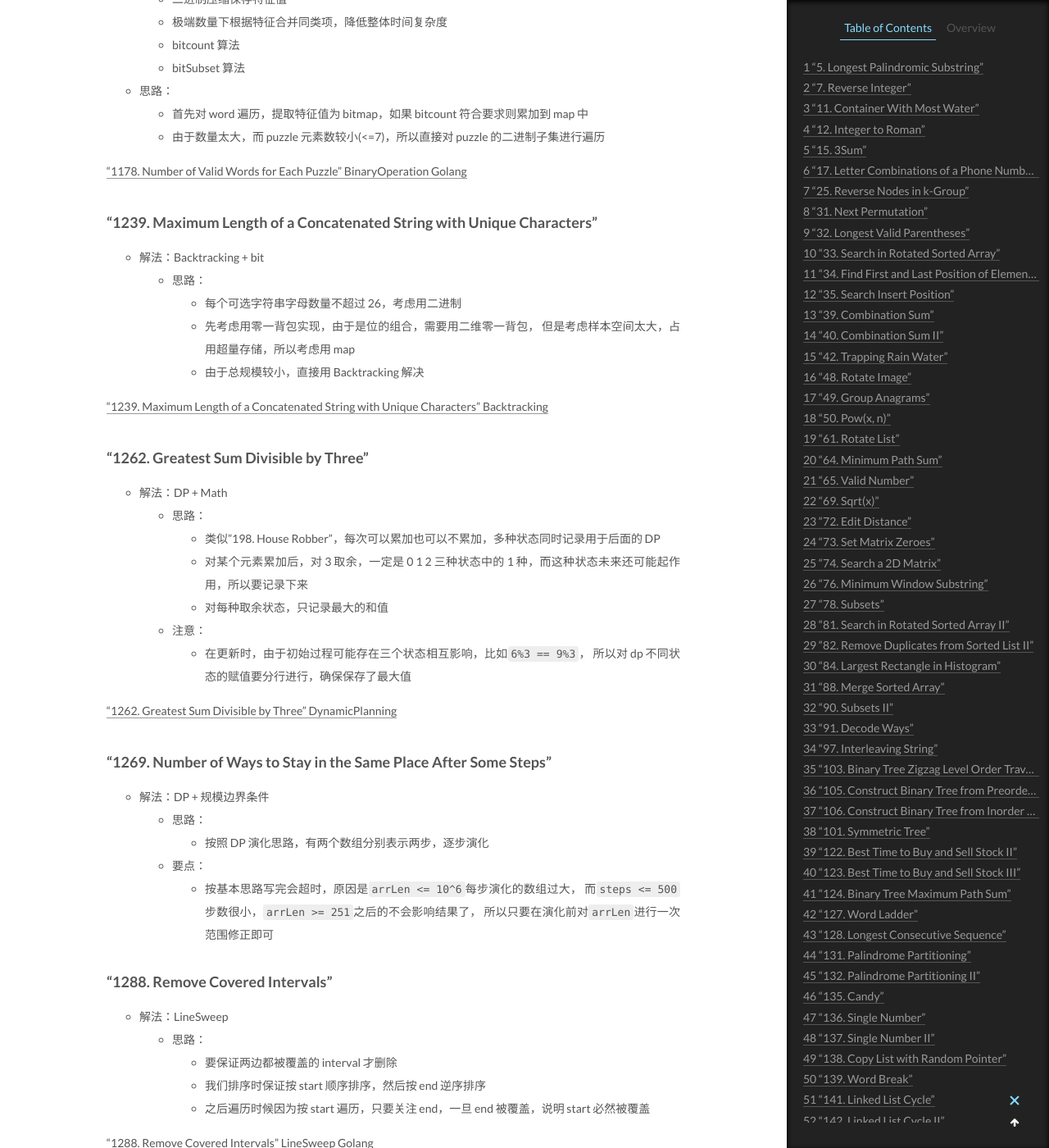
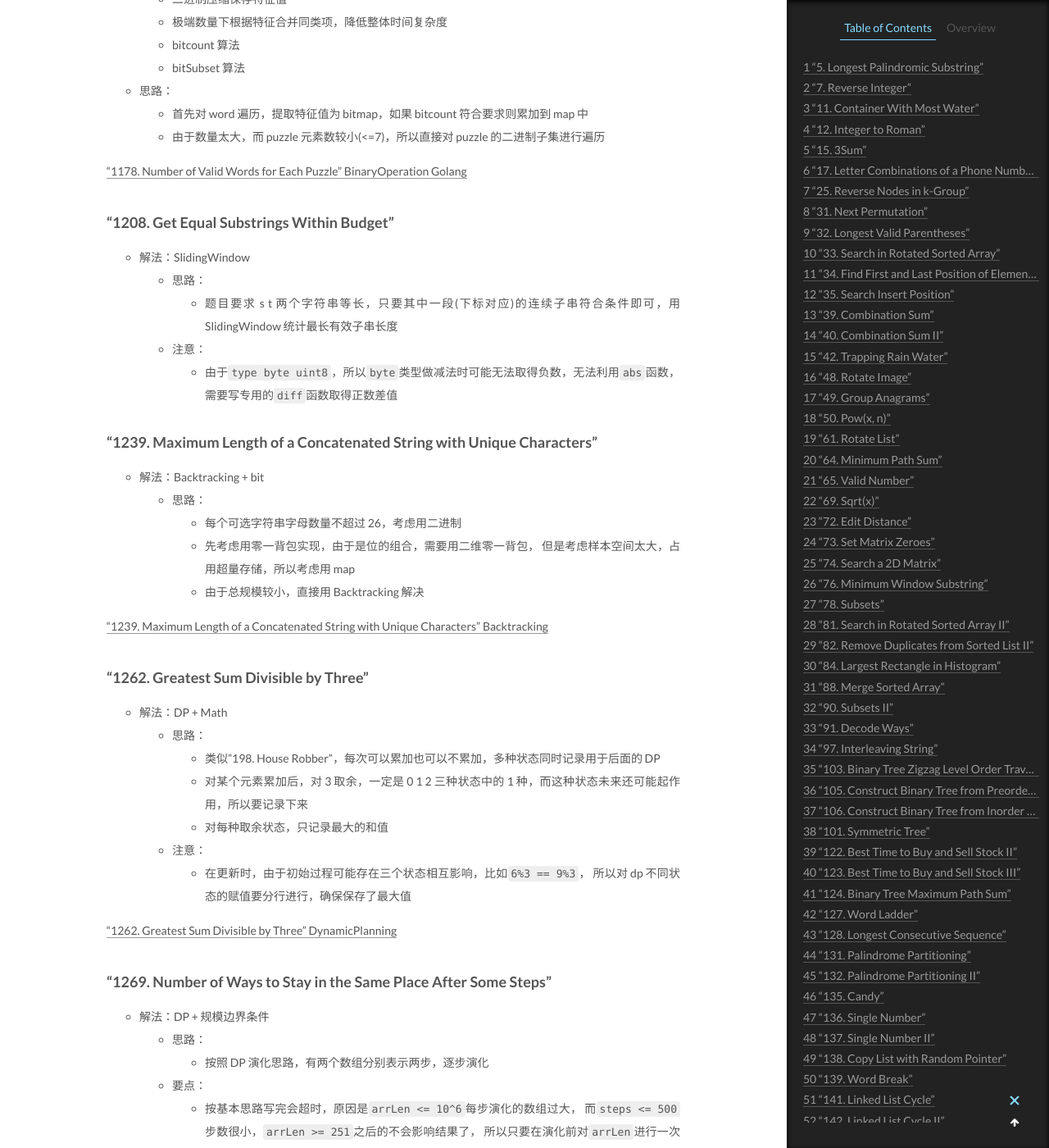
Before and after one commit to CodeHunter2006/CodeHunter2006.github.io, a Jekyll site: the page built from _posts/2020-12-27-LeetCode_Question_Category.md, in a window 1280 px wide and 1400 px high, scrolled down 72202 px. Shown: the whole window at 82% size. Built offline with Jekyll 4.4.1, drawn with Linux system fonts in a browser that asks for light colours; formulas are drawn with MathJax 3.

Commit message:
[doc]: add contents.

```diff
--- a/_posts/2020-12-27-LeetCode_Question_Category.md
+++ b/_posts/2020-12-27-LeetCode_Question_Category.md
@@ -2574,6 +2574,14 @@ tags: Algorithm Leetcode
 
 ["1178. Number of Valid Words for Each Puzzle" BinaryOperation Golang]()
 
+### "1208. Get Equal Substrings Within Budget"
+
+- 解法：SlidingWindow
+  - 思路：
+    - 题目要求 s t 两个字符串等长，只要其中一段(下标对应)的连续子串符合条件即可，用 SlidingWindow 统计最长有效子串长度
+  - 注意：
+    - 由于`type byte uint8`，所以`byte`类型做减法时可能无法取得负数，无法利用`abs`函数，需要写专用的`diff`函数取得正数差值
+
 ### "1239. Maximum Length of a Concatenated String with Unique Characters"
 
 - 解法：Backtracking + bit
```
Also changed, not shown: _posts/2021-09-09-Monolith2Microservices.md (added, +38 -0 lines).
